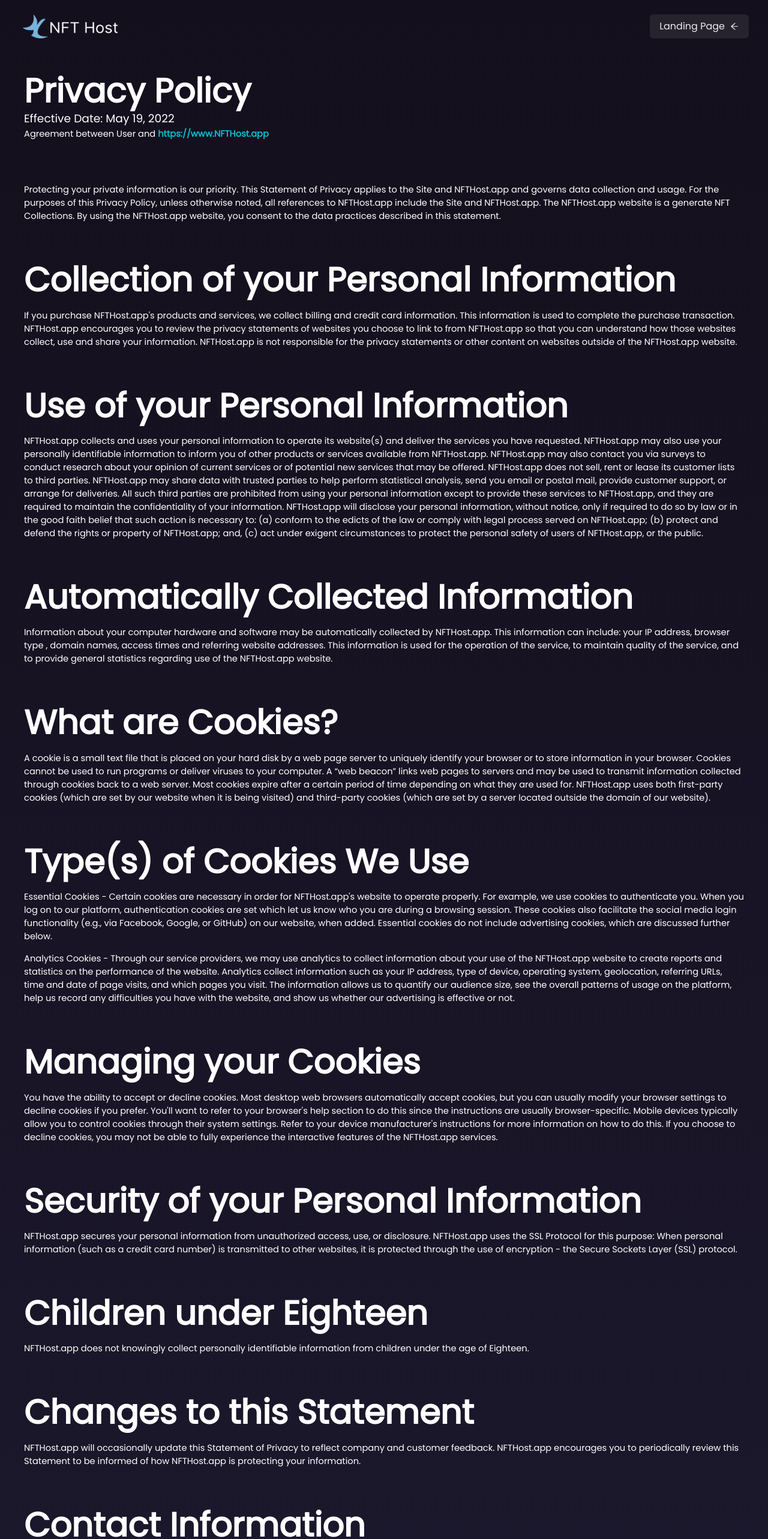
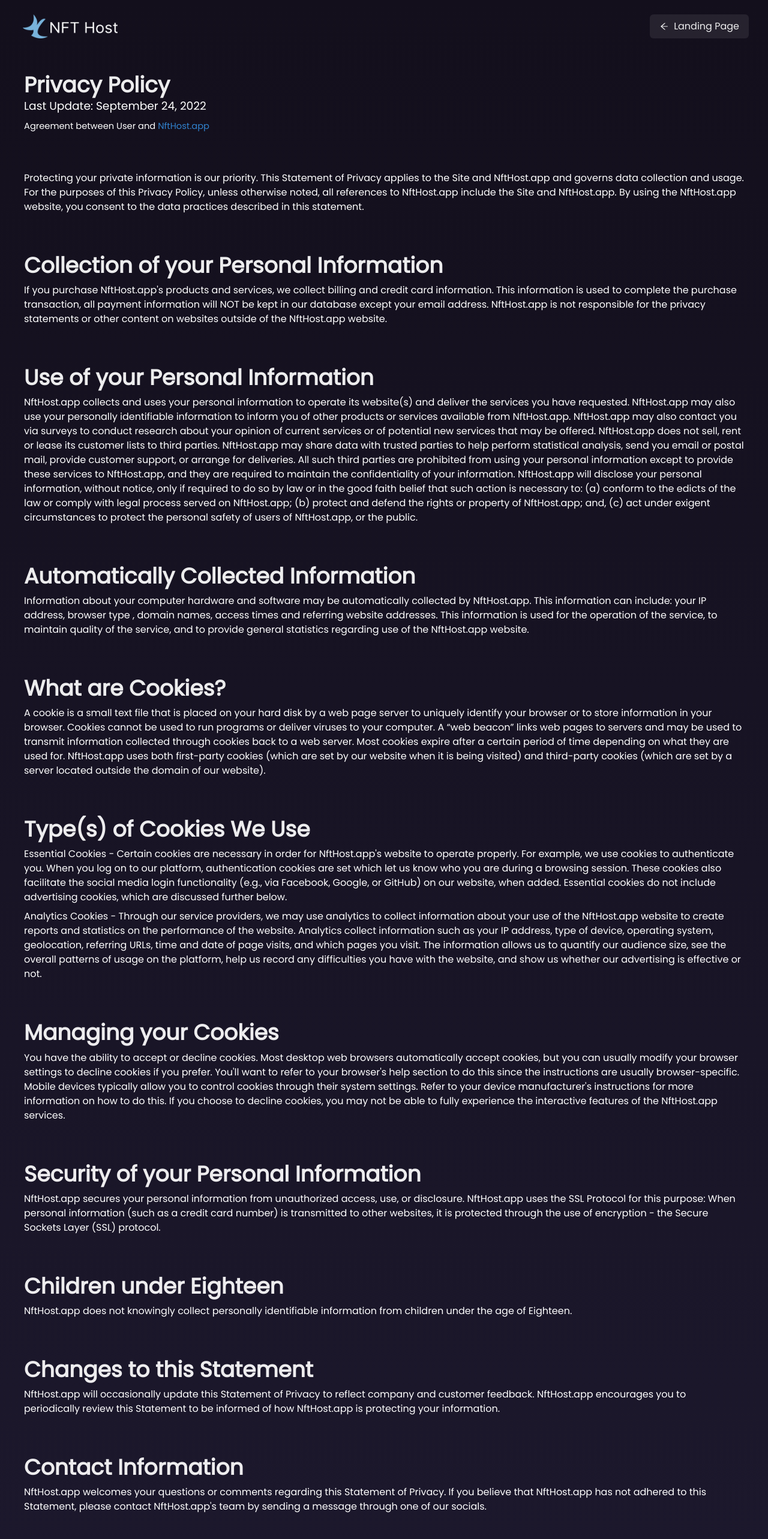
Before and after one commit to stephenasuncionDEV/nfthost, a Next.js app: page /about/privacy-policy in a window 1280 px wide. Shown: the top 2566 px of the page at 60% size. Built offline with nearby package versions, Linux system fonts and the light colour scheme.

Commit message:
🎨 CLEAN: removed unnecesary text variants

```diff
--- a/pages/about/privacy-policy.js
+++ b/pages/about/privacy-policy.js
@@ -1,4 +1,4 @@
-import { Box, Text, Flex, VStack } from '@chakra-ui/react'
+import { Text, Flex, Heading, VStack, Box, Link } from '@chakra-ui/react'
 import Meta from '@/components/Meta'
 import MainNavbar from '@/components/MainNavbar'
 import MainFooter from '@/components/MainFooter'
@@ -8,6 +8,7 @@
         <Box>
             <Meta title='NFT Host Privacy Policy | NFT Host' />
             <MainNavbar isLanding />
+            <main>
                 <Flex
                     w='full'
                     p='2em'
@@ -20,106 +21,107 @@
                         w='full'
                     >
                         <Box>
-                        <Text variant='header_1'>
+                            <Heading as='h2'>
                                 Privacy Policy
+                            </Heading>
+                            <Text fontSize='14pt'>
+                                Last Update: September 24, 2022
                             </Text>
-                        <Text fontSize='14pt'>
-                            Effective Date: May 19, 2022
-                        </Text>
-                        <Text fontSize='11pt'>
-                            Agreement between User and <Text as='span' variant='link' display='inline-block'>https://www.NFTHost.app</Text>
+                            <Text fontSize='11pt' mt='.5em'>
+                                Agreement between User and <Link href='/'>NftHost.app</Link>
                             </Text>
                         </Box>
                         <VStack spacing='4em' mt='4em'>
-                        <Text variant='content_description'>
-                            Protecting your private information is our priority. This Statement of Privacy applies to the Site and NFTHost.app and governs data collection and usage. For the purposes of this Privacy Policy, unless otherwise noted, all references to NFTHost.app include the Site and NFTHost.app. The NFTHost.app website is a generate NFT Collections. By using the NFTHost.app website, you consent to the data practices described in this statement.
+                            <Text>
+                                Protecting your private information is our priority. This Statement of Privacy applies to the Site and NftHost.app and governs data collection and usage. For the purposes of this Privacy Policy, unless otherwise noted, all references to NftHost.app include the Site and NftHost.app. By using the NftHost.app website, you consent to the data practices described in this statement.
                             </Text>
                             <VStack alignItems='flex-start' w='full'>
-                            <Text variant='header_1'>
+                                <Heading as='h3'>
                                     Collection of your Personal Information
-                            </Text>
-                            <Text variant='content_description'>
-                                If you purchase NFTHost.app's products and services, we collect billing and credit card information. This information is used to complete the purchase transaction. NFTHost.app encourages you to review the privacy statements of websites you choose to link to from NFTHost.app so that you can understand how those websites collect, use and share your information. NFTHost.app is not responsible for the privacy statements or other content on websites outside of the NFTHost.app website.
+                                </Heading>
+                                <Text>
+                                    If you purchase NftHost.app&apos;s products and services, we collect billing and credit card information. This information is used to complete the purchase transaction, all payment information will NOT be kept in our database except your email address. NftHost.app is not responsible for the privacy statements or other content on websites outside of the NftHost.app website.
                                 </Text>
                             </VStack>
                             <VStack alignItems='flex-start' w='full'>
-                            <Text variant='header_1'>
+                                <Heading as='h3'>
                                     Use of your Personal Information
-                            </Text>
-                            <Text variant='content_description'>
-                                NFTHost.app collects and uses your personal information to operate its website(s) and deliver the services you have requested. NFTHost.app may also use your personally identifiable information to inform you of other products or services available from NFTHost.app. NFTHost.app may also contact you via surveys to conduct research about your opinion of current services or of potential new services that may be offered. NFTHost.app does not sell, rent or lease its customer lists to third parties. NFTHost.app may share data with trusted parties to help perform statistical analysis, send you email or postal mail, provide customer support, or arrange for deliveries. All such third parties are prohibited from using your personal information except to provide these services to NFTHost.app, and they are required to maintain the confidentiality of your information. NFTHost.app will disclose your personal information, without notice, only if required to do so by law or in the good faith belief that such action is necessary to: (a) conform to the edicts of the law or comply with legal process served on NFTHost.app; (b) protect and defend the rights or property of NFTHost.app; and, (c) act under exigent circumstances to protect the personal safety of users of NFTHost.app, or the public.
+                                </Heading>
+                                <Text>
+                                    NftHost.app collects and uses your personal information to operate its website(s) and deliver the services you have requested. NftHost.app may also use your personally identifiable information to inform you of other products or services available from NftHost.app. NftHost.app may also contact you via surveys to conduct research about your opinion of current services or of potential new services that may be offered. NftHost.app does not sell, rent or lease its customer lists to third parties. NftHost.app may share data with trusted parties to help perform statistical analysis, send you email or postal mail, provide customer support, or arrange for deliveries. All such third parties are prohibited from using your personal information except to provide these services to NftHost.app, and they are required to maintain the confidentiality of your information. NftHost.app will disclose your personal information, without notice, only if required to do so by law or in the good faith belief that such action is necessary to: (a) conform to the edicts of the law or comply with legal process served on NftHost.app; (b) protect and defend the rights or property of NftHost.app; and, (c) act under exigent circumstances to protect the personal safety of users of NftHost.app, or the public.
                                 </Text>
                             </VStack>
                             <VStack alignItems='flex-start' w='full'>
-                            <Text variant='header_1'>
+                                <Heading as='h3'>
                                     Automatically Collected Information
-                            </Text>
-                            <Text variant='content_description'>
-                                Information about your computer hardware and software may be automatically collected by NFTHost.app. This information can include: your IP address, browser type , domain names, access times and referring website addresses. This information is used for the operation of the service, to maintain quality of the service, and to provide general statistics regarding use of the NFTHost.app website.
+                                </Heading>
+                                <Text>
+                                    Information about your computer hardware and software may be automatically collected by NftHost.app. This information can include: your IP address, browser type , domain names, access times and referring website addresses. This information is used for the operation of the service, to maintain quality of the service, and to provide general statistics regarding use of the NftHost.app website.
                                 </Text>
                             </VStack>
                             <VStack alignItems='flex-start' w='full'>
-                            <Text variant='header_1'>
+                                <Heading as='h3'>
                                     What are Cookies?
-                            </Text>
-                            <Text variant='content_description'>
-                                A cookie is a small text file that is placed on your hard disk by a web page server to uniquely identify your browser or to store information in your browser. Cookies cannot be used to run programs or deliver viruses to your computer. A “web beacon” links web pages to servers and may be used to transmit information collected through cookies back to a web server. Most cookies expire after a certain period of time depending on what they are used for. NFTHost.app uses both first-party cookies (which are set by our website when it is being visited) and third-party cookies (which are set by a server located outside the domain of our website).
+                                </Heading>
+                                <Text>
+                                    A cookie is a small text file that is placed on your hard disk by a web page server to uniquely identify your browser or to store information in your browser. Cookies cannot be used to run programs or deliver viruses to your computer. A “web beacon” links web pages to servers and may be used to transmit information collected through cookies back to a web server. Most cookies expire after a certain period of time depending on what they are used for. NftHost.app uses both first-party cookies (which are set by our website when it is being visited) and third-party cookies (which are set by a server located outside the domain of our website).
                                 </Text>
                             </VStack>
                             <VStack alignItems='flex-start' w='full'>
-                            <Text variant='header_1'>
+                                <Heading as='h3'>
                                     Type(s) of Cookies We Use
+                                </Heading>
+                                <Text>
+                                    Essential Cookies - Certain cookies are necessary in order for NftHost.app&apos;s website to operate properly. For example, we use cookies to authenticate you. When you log on to our platform, authentication cookies are set which let us know who you are during a browsing session. These cookies also facilitate the social media login functionality (e.g., via Facebook, Google, or GitHub) on our website, when added. Essential cookies do not include advertising cookies, which are discussed further below.
                                 </Text>
-                            <Text variant='content_description'>
-                                Essential Cookies - Certain cookies are necessary in order for NFTHost.app's website to operate properly. For example, we use cookies to authenticate you. When you log on to our platform, authentication cookies are set which let us know who you are during a browsing session. These cookies also facilitate the social media login functionality (e.g., via Facebook, Google, or GitHub) on our website, when added. Essential cookies do not include advertising cookies, which are discussed further below.
-                            </Text>
-                            <Text variant='content_description'>
-                                Analytics Cookies - Through our service providers, we may use analytics to collect information about your use of the NFTHost.app website to create reports and statistics on the performance of the website. Analytics collect information such as your IP address, type of device, operating system, geolocation, referring URLs, time and date of page visits, and which pages you visit. The information allows us to quantify our audience size, see the overall patterns of usage on the platform, help us record any difficulties you have with the website, and show us whether our advertising is effective or not.
+                                <Text>
+                                    Analytics Cookies - Through our service providers, we may use analytics to collect information about your use of the NftHost.app website to create reports and statistics on the performance of the website. Analytics collect information such as your IP address, type of device, operating system, geolocation, referring URLs, time and date of page visits, and which pages you visit. The information allows us to quantify our audience size, see the overall patterns of usage on the platform, help us record any difficulties you have with the website, and show us whether our advertising is effective or not.
                                 </Text>
                             </VStack>
                             <VStack alignItems='flex-start' w='full' id='cookies'>
-                            <Text variant='header_1'>
+                                <Heading as='h3'>
                                     Managing your Cookies
-                            </Text>
-                            <Text variant='content_description'>
-                                You have the ability to accept or decline cookies. Most desktop web browsers automatically accept cookies, but you can usually modify your browser settings to decline cookies if you prefer. You'll want to refer to your browser's help section to do this since the instructions are usually browser-specific. Mobile devices typically allow you to control cookies through their system settings. Refer to your device manufacturer's instructions for more information on how to do this. If you choose to decline cookies, you may not be able to fully experience the interactive features of the NFTHost.app services.
+                                </Heading>
+                                <Text>
+                                    You have the ability to accept or decline cookies. Most desktop web browsers automatically accept cookies, but you can usually modify your browser settings to decline cookies if you prefer. You&apos;ll want to refer to your browser&apos;s help section to do this since the instructions are usually browser-specific. Mobile devices typically allow you to control cookies through their system settings. Refer to your device manufacturer&apos;s instructions for more information on how to do this. If you choose to decline cookies, you may not be able to fully experience the interactive features of the NftHost.app services.
                                 </Text>
                             </VStack>
                             <VStack alignItems='flex-start' w='full'>
-                            <Text variant='header_1'>
+                                <Heading as='h3'>
                                     Security of your Personal Information
-                            </Text>
-                            <Text variant='content_description'>
-                                NFTHost.app secures your personal information from unauthorized access, use, or disclosure. NFTHost.app uses the SSL Protocol for this purpose: When personal information (such as a credit card number) is transmitted to other websites, it is protected through the use of encryption - the Secure Sockets Layer (SSL) protocol.
+                                </Heading>
+                                <Text>
+                                    NftHost.app secures your personal information from unauthorized access, use, or disclosure. NftHost.app uses the SSL Protocol for this purpose: When personal information (such as a credit card number) is transmitted to other websites, it is protected through the use of encryption - the Secure Sockets Layer (SSL) protocol.
                                 </Text>
                             </VStack>
                             <VStack alignItems='flex-start' w='full'>
-                            <Text variant='header_1'>
+                                <Heading as='h3'>
                                     Children under Eighteen
-                            </Text>
-                            <Text variant='content_description'>
-                                NFTHost.app does not knowingly collect personally identifiable information from children under the age of Eighteen.
+                                </Heading>
+                                <Text>
+                                    NftHost.app does not knowingly collect personally identifiable information from children under the age of Eighteen.
                                 </Text>
                             </VStack>
                             <VStack alignItems='flex-start' w='full'>
-                            <Text variant='header_1'>
+                                <Heading as='h3'>
                                     Changes to this Statement
-                            </Text>
-                            <Text variant='content_description'>
-                                NFTHost.app will occasionally update this Statement of Privacy to reflect company and customer feedback. NFTHost.app encourages you to periodically review this Statement to be informed of how NFTHost.app is protecting your information.
+                                </Heading>
+                                <Text>
+                                    NftHost.app will occasionally update this Statement of Privacy to reflect company and customer feedback. NftHost.app encourages you to periodically review this Statement to be informed of how NftHost.app is protecting your information.
                                 </Text>
                             </VStack>
                             <VStack alignItems='flex-start' w='full'>
-                            <Text variant='header_1'>
+                                <Heading as='h3'>
                                     Contact Information
-                            </Text>
-                            <Text variant='content_description'>
-                                NFTHost.app welcomes your questions or comments regarding this Statement of Privacy. If you believe that NFTHost.app has not adhered to this Statement, please contact NFTHost.app's team by sending a message through one of our socials.
+                                </Heading>
+                                <Text>
+                                    NftHost.app welcomes your questions or comments regarding this Statement of Privacy. If you believe that NftHost.app has not adhered to this Statement, please contact NftHost.app&apos;s team by sending a message through one of our socials.
                                 </Text>
                             </VStack>
                         </VStack>
                     </Flex>
                 </Flex>
+            </main>
             <MainFooter />
         </Box>
     )
--- a/src/components/MainNavbar.js
+++ b/src/components/MainNavbar.js
@@ -84,7 +84,7 @@
                             )}
                             {isLanding && (
                                 <NextLink href='/' shallow passHref>
-                                    <Button rightIcon={<AiOutlineArrowLeft />} _hover={{ bg: 'transparent', color: navbarButton }}>
+                                    <Button leftIcon={<AiOutlineArrowLeft />} _hover={{ bg: 'transparent', color: navbarButton }}>
                                         Landing Page
                                     </Button>
                                 </NextLink>
--- a/src/theme/Text.js
+++ b/src/theme/Text.js
@@ -5,43 +5,10 @@
         color: mode('rgb(34,34,34)', 'white')(props),
     }),
     variants: {
-        content_intro: (props) => ({
-            color: mode('#08BDD4', '#08BDD4')(props),
-            fontSize: '1.125rem',
-            fontWeight: 'bold'
-        }),
-        content_title: (props) => ({
-            color: mode('rgb(34,34,34)', 'white')(props),
-            fontSize: '3rem',
-            lineHeight: '1',
-            fontWeight: '800'
-        }),
-        content_description: (props) => ({
-            color: mode('rgb(34,34,34)', 'white')(props),
-            fontSize: '11pt',
-            mt: '0.5em'
-        }),
-        content_subtitle: (props) => ({
-            color: mode('rgb(34,34,34)', 'white')(props),
-            fontSize: '1.125rem',
-            fontWeight: '600'
-        }),
         link: (props) => ({
             color: mode('#08BDD4', '#08BDD4')(props),
             fontWeight: 'bold',
             cursor: 'pointer'
-        }),
-        header_1: (props) => ({
-            color: mode('rgb(34,34,34)', 'white')(props),
-            fontSize: '42pt',
-            lineHeight: '48pt',
-            fontWeight: 'bold'
-        }),
-        header_2: (props) => ({
-            color: mode('rgb(34,34,34)', 'white')(props),
-            fontSize: '28pt',
-            lineHeight: '48pt',
-            fontWeight: 'bold'
         }),
         subtle: (props) => ({
             color: 'gray.500',
```
Also changed, not shown: pages/about/terms.js (+71 -69 lines), pages/index.js (+8 -3 lines). Lines whose indentation alone changed are shown as unchanged.
